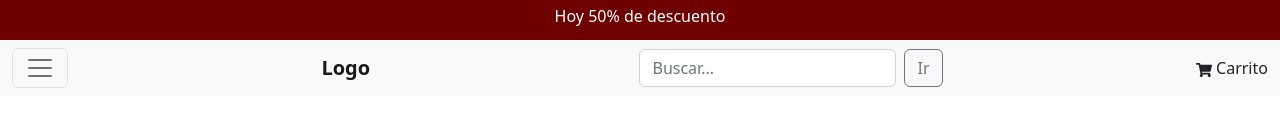
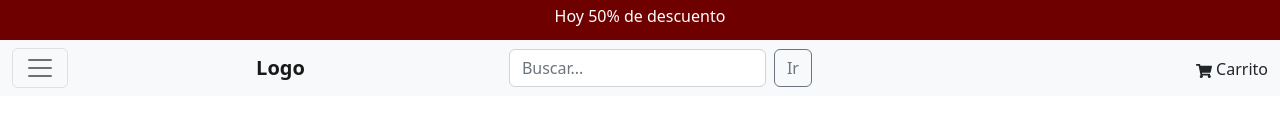
Before and after one commit to galoss88/Ecommerce-Sadcom, a React (Vite) app in the folder client/: page /productos in a window 1280 px wide. Shown: the top 134 px of the page. Built offline with nearby package versions, Linux system fonts and the light colour scheme; no server answers.

Commit message:
Navbar responsive

```diff
--- a/client/src/components/container/Navbar/Navbar.jsx
+++ b/client/src/components/container/Navbar/Navbar.jsx
@@ -5,16 +5,25 @@ import Nav from 'react-bootstrap/Nav';
 import Button from 'react-bootstrap/Button';
 import Form from 'react-bootstrap/Form';
 import {FaShoppingCart} from "react-icons/fa"
+import styled from "styled-components";
 
 export default function NavBar() {
+    const Wrapper = styled.div`
+        display: flex;
+        @media (max-width: 768px) {
+            display: none;
+        }
+    `
     return(
         <div>
 
-                <Navbar key="xxl" bg="light" expand="xxl" className="mb-3">
+                <Navbar  key="xxl" bg="light" expand="xxl" className="mb-3">
                     <Container fluid>
+
                         <Navbar.Toggle aria-controls={`offcanvasNavbar-expand-xxl`} />
-                        <b><Navbar.Brand href="/">Logo</Navbar.Brand></b>
-                        <Form className="d-flex">
+                        <b><Navbar.Brand href="/" /* style={{"padding-right": "25vw"}} */>Logo</Navbar.Brand></b>
+                        <Wrapper>
+                            <Form className="d-flex"  style={{"padding-right": "30vw"}} >
                                 <Form.Control
                                     type="search"
                                     placeholder="Buscar..."
@@ -23,8 +32,11 @@ export default function NavBar() {
                                 />
                                 <Button variant="outline-secondary">Ir</Button>
                             </Form>
-                        <Nav.Link><FaShoppingCart/> Carrito</Nav.Link>
-                        <Navbar.Offcanvas id={`offcanvasNavbar-expand-xxl`} aria-labelledby={`offcanvasNavbarLabel-expand-xxl`} placement="start">
+                            <Nav.Link style={{"padding-top": "1vh"}}><FaShoppingCart/> Carrito</Nav.Link>
+                            </Wrapper>
+
+
+                        <Navbar.Offcanvas id={`offcanvasNavbar-expand-xxl `} aria-labelledby={`offcanvasNavbarLabel-expand-xxl`} placement="start">
 
                             <Offcanvas.Body>
                                 <Nav className="flex-grow-2 pe-3 align-items-center">
@@ -33,14 +45,16 @@ export default function NavBar() {
                                     <hr/>
                                     <Nav.Link href="#action2">Categorias</Nav.Link>
                                     <hr/>
+                                    <Nav.Link href="#action2">Carrito</Nav.Link>
+                                    <hr/>
                                     <Nav.Link href="#action2">Preguntas frecuentes</Nav.Link>
                                     <hr/>
                                     <Nav.Link href="#action2">Contacto</Nav.Link>
-                                    <hr/>
                                 </Nav>
                             </Offcanvas.Body>
 
                         </Navbar.Offcanvas>
+
                     </Container>
                 </Navbar>
 
```
Lines whose indentation alone changed are shown as unchanged.
